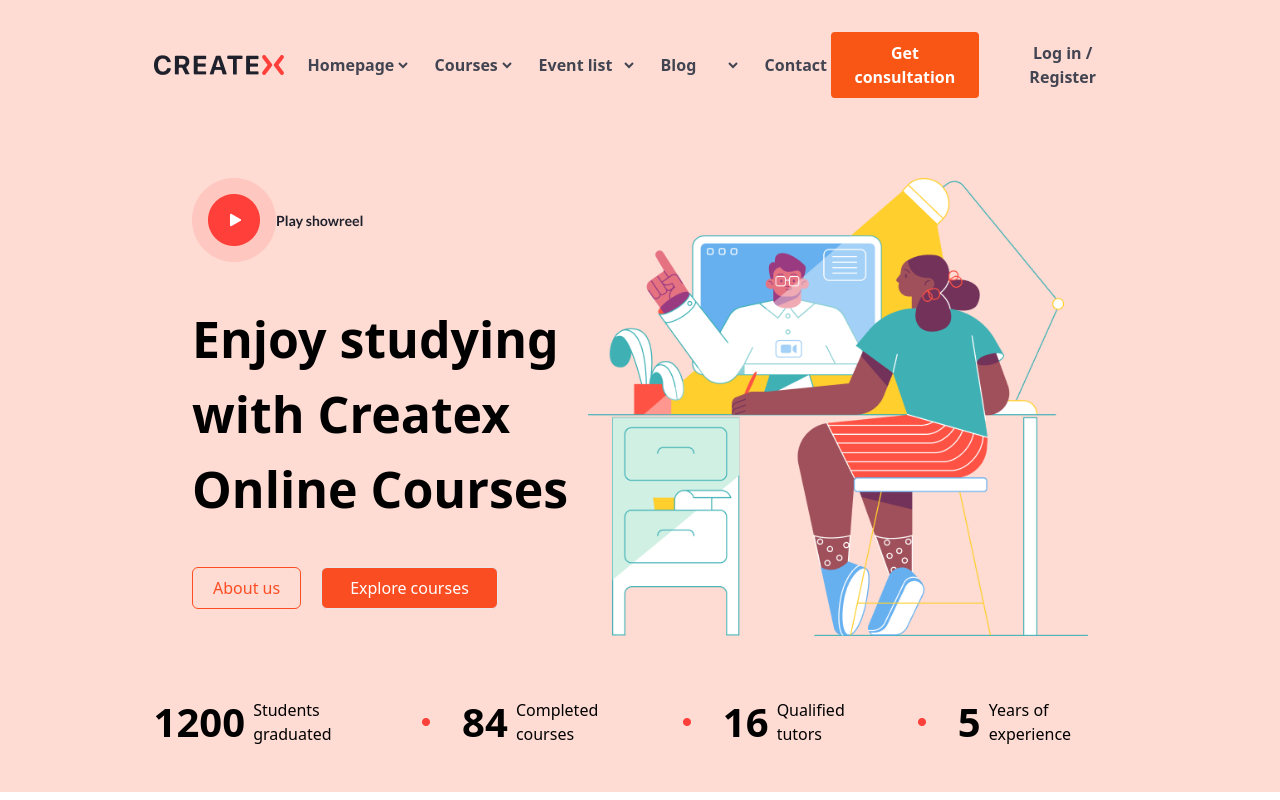
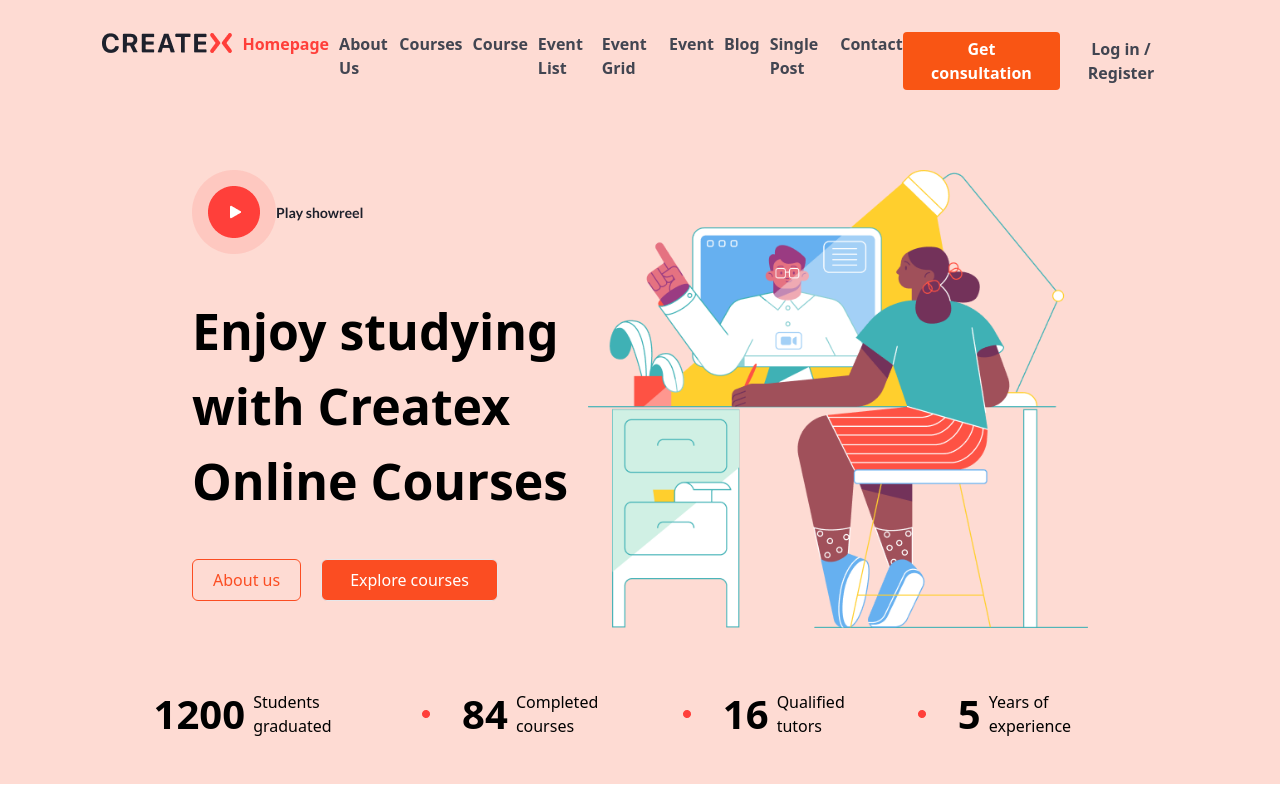
Before and after one commit to Bushra-2024/Exam-Project, a website: page src/index.html in a window 1280 px wide. Shown: the top 800 px of the page. Drawn offline with Linux system fonts and the light colour scheme.

Commit message:
last touch ups

```diff
--- a/src/index.html
+++ b/src/index.html
@@ -8,40 +8,29 @@
     <link href="./output.css" rel="stylesheet">
     <link rel="stylesheet" href="style.css">
 </head>
-
 <body>
-    <navbar class="bg-[#FEDBD3] flex lg:px-[12%] px-[5%] justify-between font-semibold py-8 text-[#424551]">
-        <div class="hidden lg:flex items-center gap-5">
-            <img src="./img/logo.png" alt="" class="flex">
-            <select class="bg-[#FEDBD3]">
-                <option value="/home.html" style="color: #FF3F3A;">Homepage</option>
-                <option value="/about.html">About Us</option>
-            </select>
-            <select class="bg-[#FEDBD3]">
-                <option value="/courses.html">Courses</option>
-                <option value="/course-details.html">Course</option>
-            </select>
-            <select class="bg-[#FEDBD3]">
-                <option value="/events.html">Event list</option>
-                <option value="/past-events.html">Event grid</option>
-                <option value="/event-details.html">Event</option>
-            </select>
-            <select class="bg-[#FEDBD3]">
-                <option value="/blog.html">Blog</option>
-                <option value="/blog-category.html">Single-p</option>
-            </select>
-            <select class="bg-[#FEDBD3]">
-                <option value="/contact.html">Contact</option>
-            </select>
+    <nav class="bg-[#FEDBD3] flex lg:px-[8%] px-[5%] justify-between font-semibold py-8 text-[#424551]">
+        <img src="./img/logo.png" alt="" class="lg:hidden block w-[85px] mr-3">
+        <div class="hidden lg:flex items-start gap-[10px]">
+            <img src="./img/logo.png" alt="" class="">
+            <a href="./index.html" class="hover:underline text-[#FF3F3A]">Homepage</a>
+            <a href="./aboutus.html" class="hover:underline">About Us</a>
+            <a href="./Courses.html" class="hover:underline">Courses</a>
+            <a href="./course.html" class="hover:underline">Course</a>
+            <a href="./eventslist.html" class="hover:underline">Event List</a>
+            <a href="./eventgrid.html" class="hover:underline">Event Grid</a>
+            <a href="./event.html" class="hover:underline">Event</a>
+            <a href="./blog.html" class="hover:underline">Blog</a>
+            <a href="./singlepost.html" class="hover:underline">Single Post</a>
+            <a href="./contact.html" class="hover:underline">Contact</a>
         </div>
-
-        <div class="flex gap-5 items-center">
-            <img src="./img/logo.png" alt="" class="lg:hidden w-[60%]">
-            <button class="bg-[#F95514] text-white px-2 py-2 border border-transparent rounded">Get
-                consultation</button>
+        <div class="flex gap-1 items-center">
+            <button class="bg-[#F95514] text-white lg:px-5 py-1 border border-transparent rounded">
+                Get consultation
+            </button>
             <button>Log in / Register</button>
         </div>
-    </navbar>
+    </nav>
 
     <header class="bg-[#FEDBD3]">
         <div class="lg:flex bg-[#FEDBD3] px-[15%] pt-12 justify-between">
```
Also changed, not shown: src/output.css.
